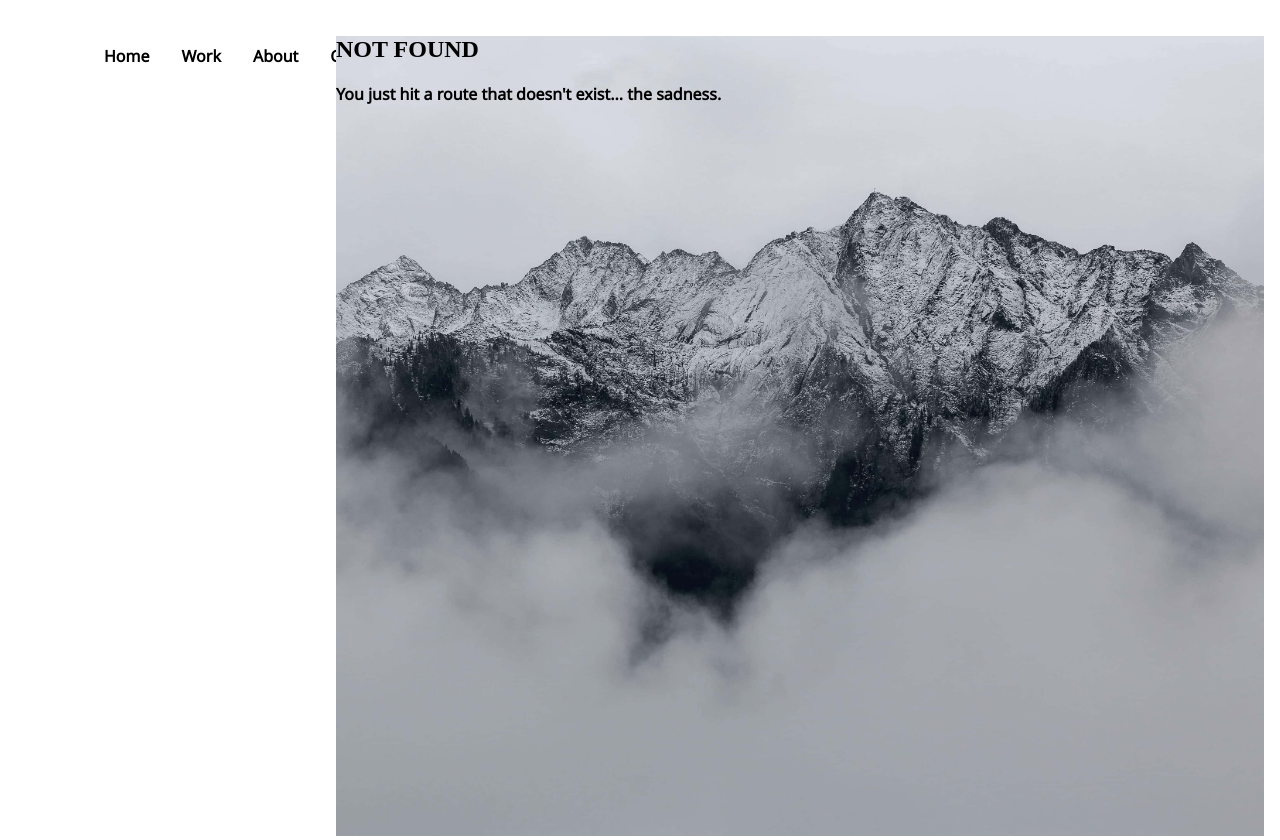
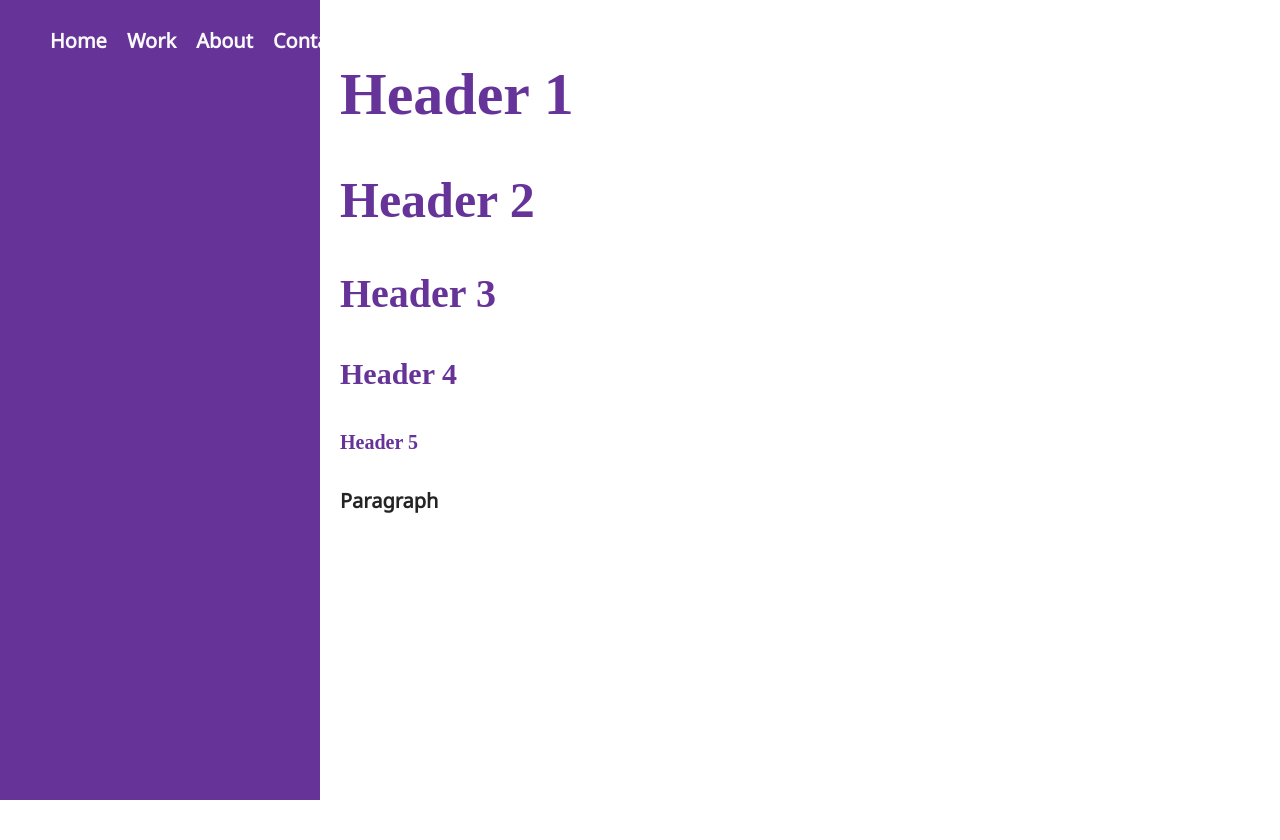
Before and after one commit to ryanmdoyle/doylecodes-portfolio, a Gatsby site in the folder web/: page /styles in a window 1280 px wide. Before the commit this address had no page. Built offline with nearby package versions, Linux system fonts and the light colour scheme; Gatsby itself is replaced by a stand-in of ours; a web font is replaced by a local one.

Commit message:
add text styles

```diff
--- a/web/src/components/Header.js
+++ b/web/src/components/Header.js
@@ -11,10 +11,10 @@ const HeaderStyle = styled.header`
   display: flex;
   justify-content: space-between;
   align-items: center;
-  margin-bottom: 1.5rem;
-  height: 80px;
-  color: black;
+  height: 10vh;
+  color: #fafafa;
   padding: 0 2rem 0 2rem;
+
   h1, h2 {
     margin: 0;
   }
@@ -22,6 +22,7 @@ const HeaderStyle = styled.header`
     display: flex;
     list-style: none;
     margin: 0;
+    padding: 0 1rem;
   }
   li {
     padding: 0 1rem;
@@ -35,14 +36,8 @@ const HeaderStyle = styled.header`
     transition: color 1s, transform 0.5s;
   }
   a {
-    color: black;
+    color: #fafafa;
     text-decoration: none;
-  }
-  .icons {
-    display: flex;
-    justify-content: space-between;
-    align-items: center;
-    font-size: 1.5rem;
   }
 `;
 
--- a/web/src/components/HeaderLinks.js
+++ b/web/src/components/HeaderLinks.js
@@ -1,4 +1,6 @@
 import React from 'react';
+import styled from 'styled-components';
+
 import { FontAwesomeIcon } from '@fortawesome/react-fontawesome';
 import { faGithub } from '@fortawesome/free-brands-svg-icons';
 import { faDev } from '@fortawesome/free-brands-svg-icons';
@@ -8,7 +10,7 @@ import { faTwitter } from '@fortawesome/free-brands-svg-icons';
 
 const HeaderLinks = () => {
   return (
-    <div className='icons'>
+    <StyledLinks>
       <ul>
         <li>
           <a
@@ -51,9 +53,16 @@ const HeaderLinks = () => {
           </a>
         </li>
       </ul>
-    </div>
+    </StyledLinks>
 
   );
 };
 
+const StyledLinks = styled.div`
+  display: flex;
+  justify-content: space-between;
+  align-items: center;
+  font-size: 1.5rem;
+`;
+
 export default HeaderLinks;
--- a/web/src/components/Layout.js
+++ b/web/src/components/Layout.js
@@ -13,20 +13,31 @@ const MainStyled = styled.main`
   margin: 0;
 
   @media (max-width: 900px) {
-    grid: 25vw 75vw / 100vw;
+    grid: 10vh 90vh / 100vw;
   }
 `;
 
 const Nav = styled.div`
   height: 100vh;
-  padding: 1rem;
+  padding: 0 2rem 0 1rem;
   margin: 0;
+  overflow: hidden;
+  background-color: rebeccapurple;
+
+  @media (max-width: 900px) {
+    height: 10vh;
+  }
 `;
 
 const Content = styled.div`
   height: 100vh;
-  padding: 1rem;
+  padding: 2rem;
   margin: 0;
+  overflow: hidden;
+
+  @media (max-width: 900px) {
+    height: 90vh;
+  }
 `;
 
 const Layout = ({ children }) => {
@@ -37,9 +48,7 @@ const Layout = ({ children }) => {
         <Header />
       </Nav>
       <Content>
-        <StyledBackground>
-          {children}
-        </StyledBackground>
+        {children}
       </Content>
     </MainStyled>
   )
--- a/web/src/components/layout.css
+++ b/web/src/components/layout.css
@@ -1,11 +1,40 @@
+html {
+  font-size: 10px;
+}
+
 body {
   margin: 0;
+  padding: 0;
+}
+
+h1, h2, h3, h4, h5 {
+  font-family: 'Patua One', cursive;
+  color: rebeccapurple;
 }
 
 p, a, li {
   font-family: 'Noto Sans', sans-serif;
   font-weight: 700;
+  font-size: 2rem;
+  color: #242424;
 }
-h1, h2, h3, h4 {
-  font-family: 'Patua One', cursive;
+
+h1 {
+  font-size: 6rem;
 }
+
+h2 {
+  font-size: 5rem;
+}
+
+h3 {
+  font-size: 4rem;
+}
+
+h4 {
+  font-size: 3rem;
+}
+
+h5 {
+  font-size: 2rem;
+}
--- /dev/null
+++ b/web/src/pages/styles.js
@@ -0,0 +1,14 @@
+import React from 'react'
+
+export default function styles() {
+  return (
+    <div>
+      <h1>Header 1</h1>
+      <h2>Header 2</h2>
+      <h3>Header 3</h3>
+      <h4>Header 4</h4>
+      <h5>Header 5</h5>
+      <p>Paragraph</p>
+    </div>
+  )
+}
```
